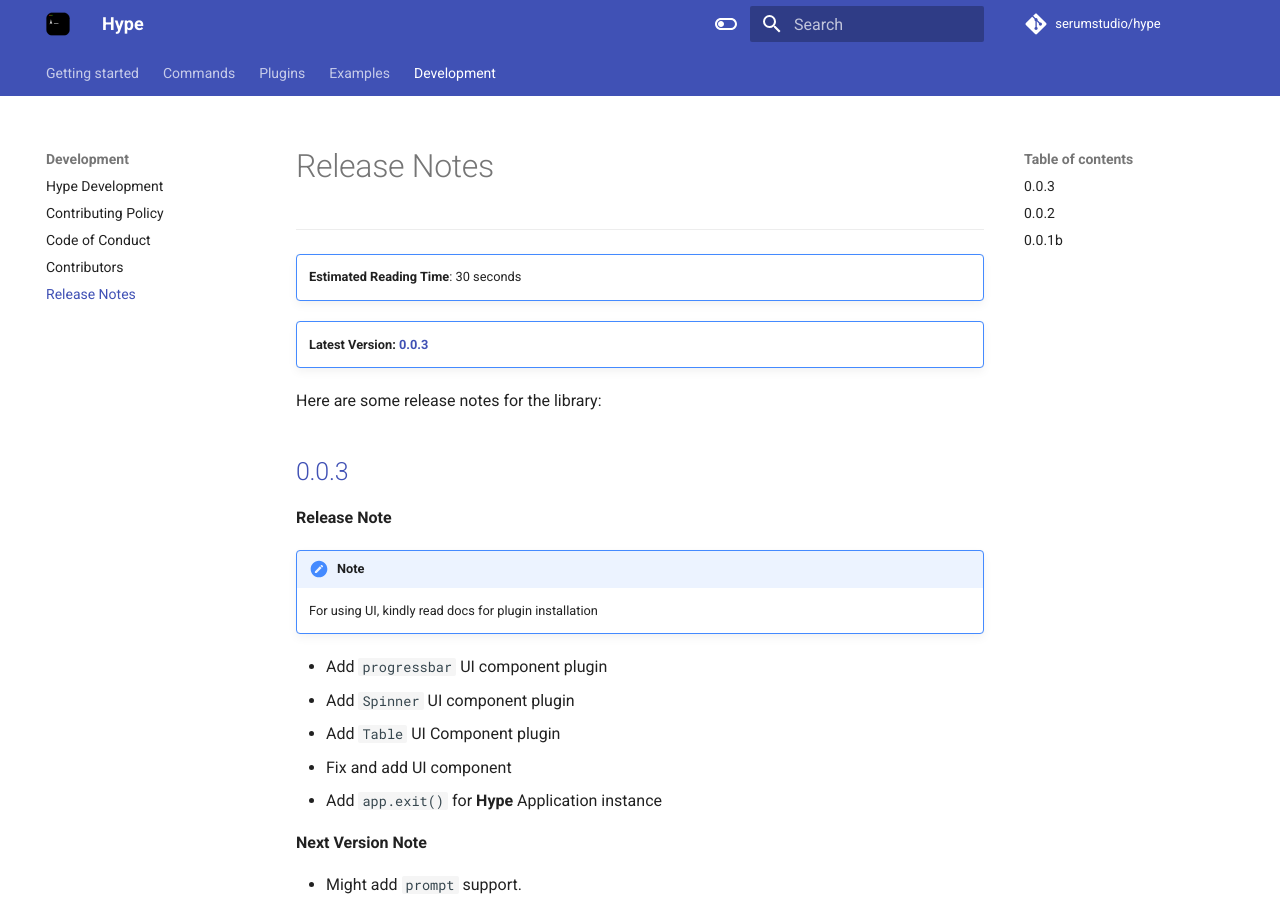
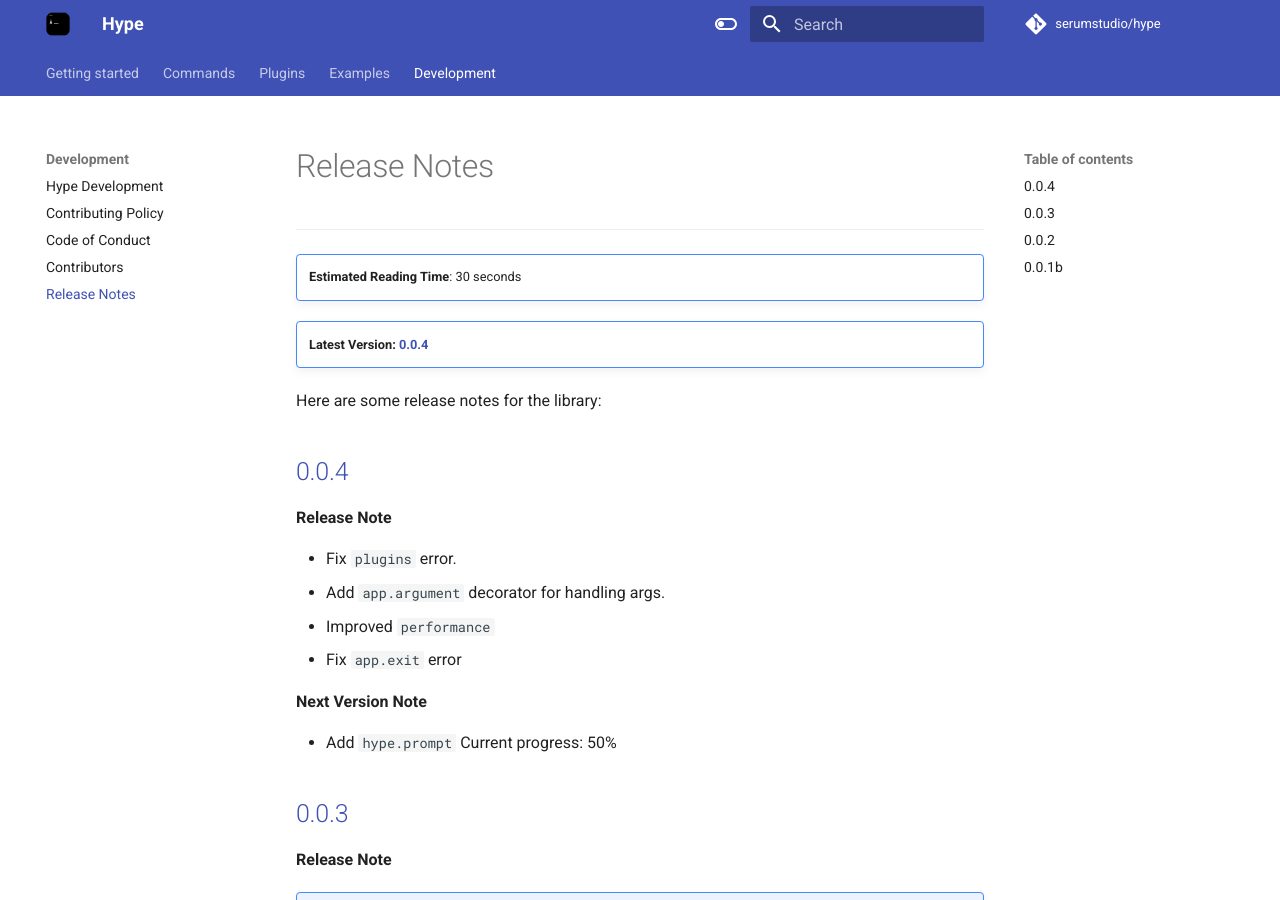
Before and after one commit to riyuzenn/hype, an MkDocs documentation site: the page built from docs/development/release-notes.md, in a window 1280 px wide and 900 px high. Built offline with MkDocs 1.6.1 and Material for MkDocs 9.7.7, drawn with Linux system fonts in a browser that asks for light colours; comment, search, counter and statistics services are not loaded.

Commit message:
:memo: Update Release Note

```diff
--- a/docs/development/release-notes.md
+++ b/docs/development/release-notes.md
@@ -6,9 +6,23 @@
     **Estimated Reading Time**: 30 seconds
 
 !!! note ""
-    **Latest Version: [0.0.3](https://github.com/serumstudio/hype/releases)**
+    **Latest Version: [0.0.4](https://github.com/serumstudio/hype/releases)**
 
 Here are some release notes for the library:
+
+## [0.0.4](https://github.com/serumstudio/hype/releases/tag/0.0.2)
+
+**Release Note**
+
+- Fix `plugins` error.
+- Add `app.argument` decorator for handling args.
+- Improved `performance`
+- Fix `app.exit` error
+
+**Next Version Note**
+
+- Add `hype.prompt` Current progress: 50%
+
 
 ## [0.0.3](https://github.com/serumstudio/hype/releases/tag/0.0.2)
 
```
